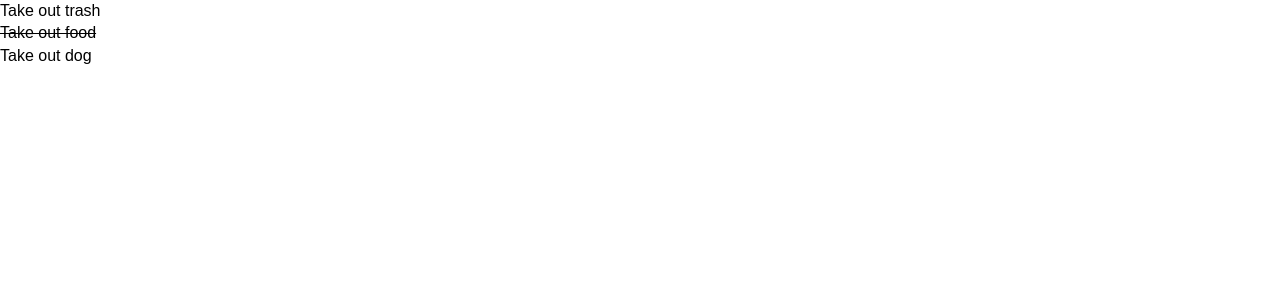
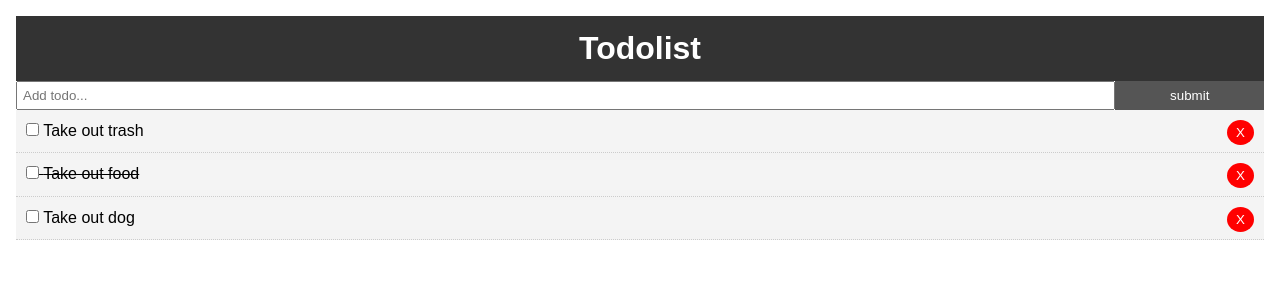
Before and after one commit to agamaoaljan6/react-notes-tm, a React (Create React App) app in the folder my-app/: page / in a window 1280 px wide. Shown: the top 300 px of the page. Built offline with nearby package versions, Linux system fonts and the light colour scheme.

Commit message:
added styling for better visualization

```diff
--- a/my-app/src/App.css
+++ b/my-app/src/App.css
@@ -13,3 +13,20 @@
   color: #333;
   text-decoration: none;
 }
+
+.container {
+  padding: 1rem 1rem;
+}
+
+.btn {
+  display: inline-block;
+  border: none;
+  background: #555;
+  color: #fff;
+  padding: 7px 20px;
+  cursor: pointer;
+}
+
+.btn:hover {
+  background: #666;
+}
--- a/my-app/src/App.js
+++ b/my-app/src/App.js
@@ -1,5 +1,8 @@
 import React, {Component} from 'react';
 import Todos from './Components/Todos';
+import Header from './Components/Layout/Header';
+import  AddTodo from './Components/AddTodo';
+
 import './App.css';
 
 class App extends Component{
@@ -20,12 +23,38 @@
        completed: false
      }]
    }
+
+  //  Toggle Complete
+    markComplete = (id) => {
+      this.setState({ todos:this.state.todos.map(todo => {
+        if(todo.id === id) {
+        todo.completed = !todo.completed;
+        }
+        return todo;
+      })
+    })
+  }
+
+  // Delete todo
+  delTodo = (id)=> {
+    this.setState({todos:[...this.state.todos.filter(todo=>todo.id !== id)]})
+    // filter will loop through and then return another array afterwards
+    // return ids that doesn't match the ids that currently passed in
+    // spread operator lets you copy what's already in the array [...]
+  }
+
+
   render() {
     console.log(this.state.todos)
   return (
     <div className="App">
-    <Todos todos={this.state.todos}/>
-    </div>
+      <div className="container">
+         <Header/>
+    <AddTodo/>
+    <Todos todos={this.state.todos} markComplete={this.markComplete} delTodo={this.delTodo}/>
+
+      </div>
+   </div>
   );
   }
 
--- /dev/null
+++ b/my-app/src/Components/AddTodo.js
@@ -0,0 +1,23 @@
+import React, { Component } from 'react'
+
+export class AddTodo extends Component {
+    render() {
+        return (
+            <form style={{display: 'flex'}}>
+                <input
+                style={{flex:'10', padding: '5px'}}
+                type="text"
+                name="title"
+                placeholder="Add todo..."
+                />
+                <input
+                type="submit"
+                value="submit"
+                className="btn"
+                style={{flex: '1'}}/>
+            </form>
+        )
+    }
+}
+
+export default AddTodo
--- /dev/null
+++ b/my-app/src/Components/Layout/Header.js
@@ -0,0 +1,21 @@
+import React, { Component } from 'react'
+
+export class Header extends Component {
+    render() {
+        return (
+            <header style={headerStyle}>
+                <h1>Todolist</h1>
+            </header>
+        )
+    }
+}
+
+
+const headerStyle ={
+    background: '#333',
+    color: '#fff',
+    padding: '10px',
+    textAlign: 'center'
+}
+
+export default Header
--- a/my-app/src/Components/TodoItem.js
+++ b/my-app/src/Components/TodoItem.js
@@ -3,21 +3,34 @@
 
 
 export class TodoItem extends Component {
-    getStyle = ()=> {
-        if(this.props.todo.completed) {
-            return {
-                textDecoration: 'line-through'
-            }
-        }else {
-            return {
-                textDecoration: 'none'
-            }
+    getStyle = () => {
+        // Ternary Operator
+        return {
+            background: '#f4f4f4',
+            padding: '10px',
+            borderBottom: '1px #ccc dotted',
+            textDecoration: this.props.todo.completed ? 'line-through' : 'none'
         }
+        // LONGER VERSION
+        // if(this.props.todo.completed) {
+        //     return {
+        //         textDecoration: 'line-through'
+        //     }
+        // }else {
+        //     return {
+        //         textDecoration: 'none'
+        //     }
+        // }
     }
     render() {
+        const {id, title} = this.props.todo;
         return (
             <div style={this.getStyle()}>
-                <p>{this.props.todo.title}</p>
+                <p>
+                <input type="checkbox" onChange={this.props.markComplete.bind(this,id)}/> {' '}
+                {title}
+                <button style={btnStyle} onClick={this.props.delTodo.bind(this, id)}>X</button>
+                </p>
             </div>
         )
     }
@@ -28,5 +41,15 @@
     todo: propTypes.object.isRequired
 }
 
+const btnStyle = {
+    background:'#ff0000',
+    color: '#fff',
+    border: 'none',
+    padding: '5px 9px',
+    borderRadius: '50%',
+    cursor: 'pointer',
+    float: 'right'
+}
+
 
 export default TodoItem
--- a/my-app/src/Components/Todos.js
+++ b/my-app/src/Components/Todos.js
@@ -3,10 +3,11 @@
 import propTypes from 'prop-types'
 
 class Todos extends Component{
+
   render() {
       console.log(this.props.todos)
   return this.props.todos.map((todo) => (
-  <TodoItem key={todo.id} todo={todo}/>
+  <TodoItem key={todo.id} todo={todo} markComplete={this.props.markComplete} delTodo={this.props.delTodo}/>
   ));
   }
 }
```
Also changed, not shown: my-app/notes.txt.
